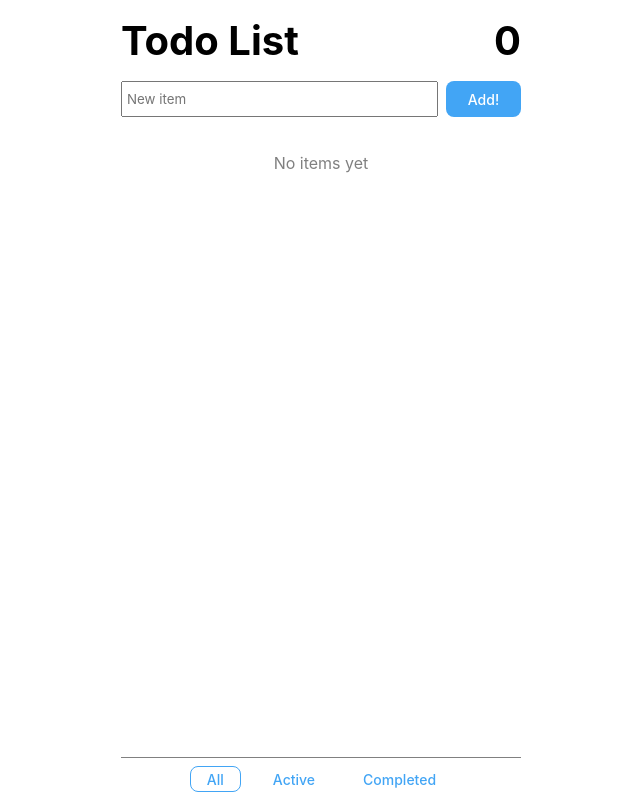
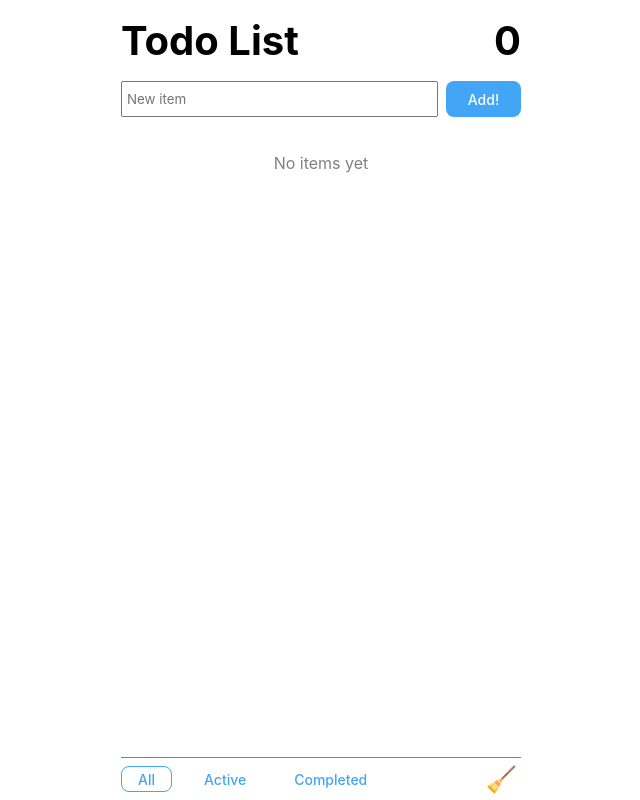
Before and after one commit to xuzuodong/todo-list-src, a React (Vite) app: page / in a window 1280 px wide. Shown: the whole page, without its empty margins (319-959 px from the left). Built offline with nearby package versions, Linux system fonts and the light colour scheme.

Commit message:
feat: delete all completed items by one click

```diff
--- a/src/components/Footer.tsx
+++ b/src/components/Footer.tsx
@@ -1,7 +1,8 @@
 import { useAppDispatch, useAppSelector } from '../hooks/useStore'
-import { changeShowingType } from '../store/todoListSlice'
+import { changeShowingType, removeAllCompleted } from '../store/todoListSlice'
 import { Button } from './base/Button'
 import { ButtonGroup } from './base/ButtonGroup'
+import { Icon } from './base/Icon'
 
 export function Footer() {
     const showingType = useAppSelector((state) => state.todoList.showingType)
@@ -10,7 +11,7 @@ export function Footer() {
     const items = ['All', 'Active', 'Completed']
 
     return (
-        <div className="border-t-1 border-gray border-solid">
+        <div className="border-t-1 border-gray border-solid flex justify-between items-center">
             <ButtonGroup>
                 {items.map((label, index) => (
                     <Button
@@ -25,6 +26,18 @@ export function Footer() {
                     </Button>
                 ))}
             </ButtonGroup>
+
+            <span
+                style={{ fontSize: '25px' }}
+                className="cursor-pointer px-1"
+                onClick={() => {
+                    if (window.confirm('Do you really want to clean all completed items?')) {
+                        dispatch(removeAllCompleted())
+                    }
+                }}
+            >
+                🧹
+            </span>
         </div>
     )
 }
--- a/src/components/base/ButtonGroup.tsx
+++ b/src/components/base/ButtonGroup.tsx
@@ -1,7 +1,7 @@
 export function ButtonGroup({ children }) {
     return (
-        <div className="py-2 space-x-4 flex justify-center" style={{ height: '42px' }}>
+        <span className="py-2 space-x-4 flex justify-center" style={{ height: '42px' }}>
             {children}
-        </div>
+        </span>
     )
 }
--- a/src/store/todoListSlice.ts
+++ b/src/store/todoListSlice.ts
@@ -22,8 +22,11 @@ export const todoListSlice = createSlice({
         remove: ({ list }, { payload: index }: PayloadAction<number>) => {
             list.splice(index, 1)
         },
+        removeAllCompleted: (state) => {
+            state.list = state.list.filter((item) => !item.done)
+        },
     },
 })
 
-export const { changeShowingType, add, change, remove } = todoListSlice.actions
+export const { changeShowingType, add, change, remove, removeAllCompleted } = todoListSlice.actions
 export const todoListReducer = todoListSlice.reducer
```
